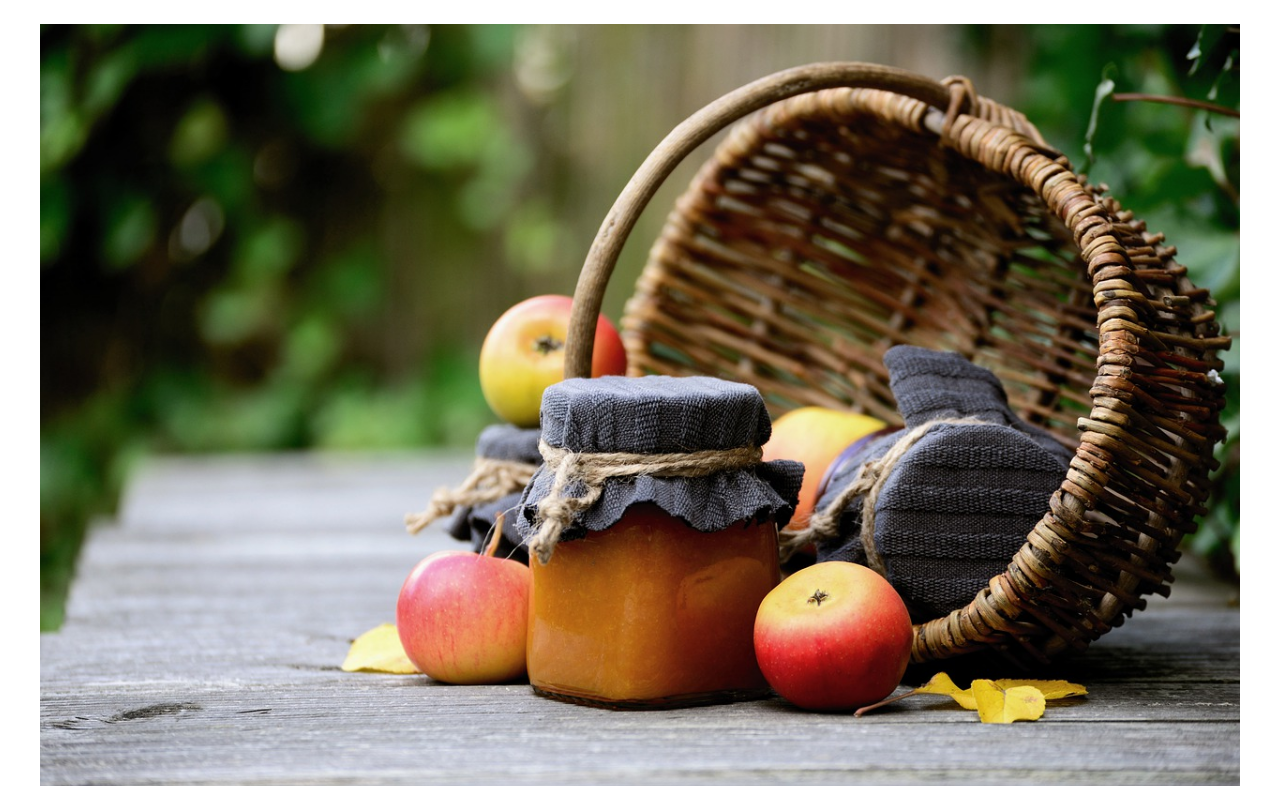
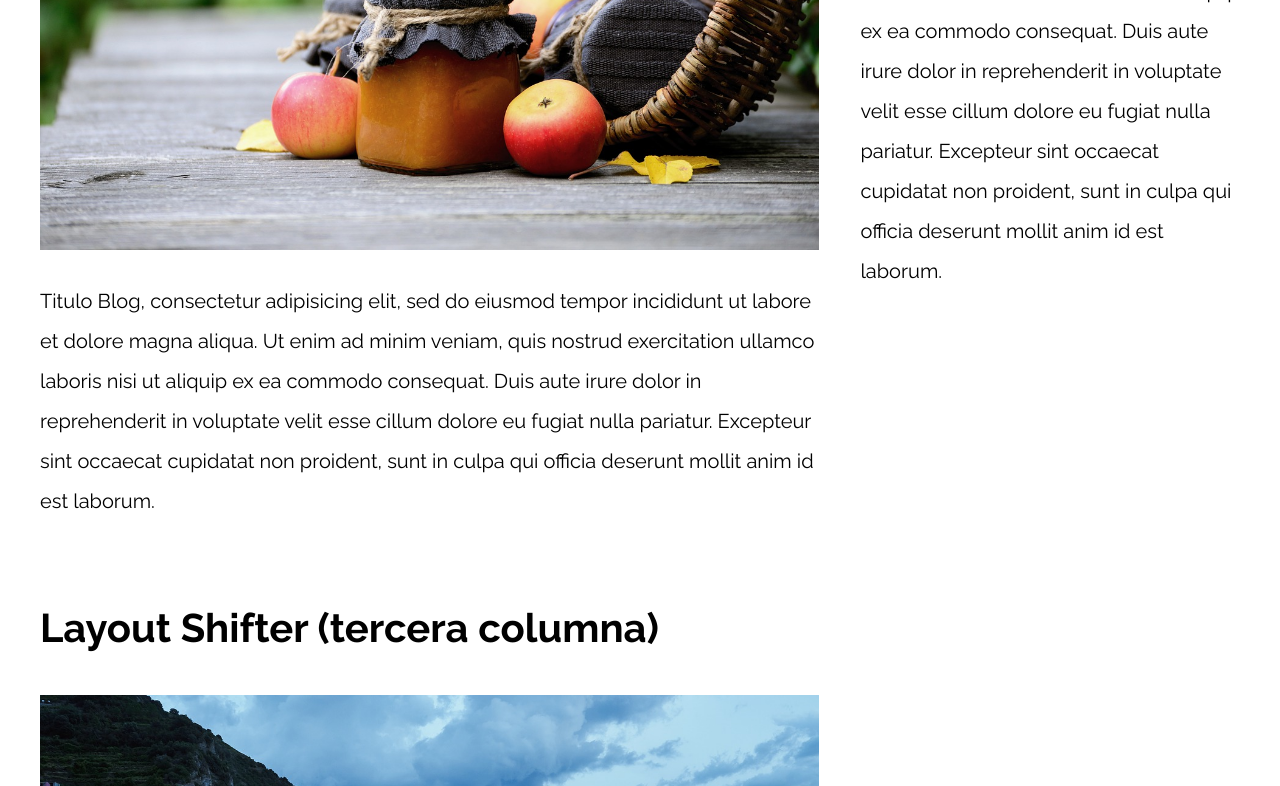
Before and after one commit to Leo-Zubiri/Patrones_RWD, a plain HTML site: page 12-layout_shifter_flexbox/index.html in a window 1280 px wide. Shown: the part 403-1189 px from the top of the page. Drawn offline with nearby package versions, Linux system fonts and the light colour scheme.

Commit message:
Layout shifter flex

```diff
--- a/12-layout_shifter_flexbox/css/styles.css
+++ b/12-layout_shifter_flexbox/css/styles.css
@@ -48,3 +48,36 @@ p {
 }
 
 /** CODIGO AQUI **/
+
+@media(min-width: 768px){
+    .layout-shifter{
+        display: flex ;
+        flex-direction: column-reverse;
+    }
+
+    .contenido-principal{
+        display: flex;
+        gap: 2rem;
+    }
+}
+
+@media(min-width: 992px){
+    .layout-shifter{
+        flex-direction: row;
+        justify-content: space-between;
+    }
+
+    .contenido-principal{
+        flex: 0 0 calc(66.6% - 2rem);
+        flex-wrap: wrap;
+    }
+
+    .sidebar{
+        flex: 0 0 calc(33.3% - 2rem);
+        order: 2;
+    }
+
+    .entrada-blog{
+        flex: 0 0 100%;
+    }
+}
--- a/12-layout_shifter_flexbox/index.html
+++ b/12-layout_shifter_flexbox/index.html
@@ -12,8 +12,8 @@
 
 <body>
 
-    <div class="contenedor">
-        <aside>
+    <div class="contenedor layout-shifter">
+        <aside class="sidebar">
             <h1>Titulo Blog (primera columna)</h1>
             <p>
                 Titulo Blog, consectetur adipisicing elit, sed do eiusmod tempor incididunt ut labore et dolore magna aliqua. Ut enim ad minim veniam, quis nostrud exercitation ullamco laboris nisi ut aliquip ex ea commodo consequat. Duis aute irure dolor in reprehenderit
@@ -21,7 +21,7 @@
             </p>
         </aside>
 
-        <main>
+        <main class="contenido-principal">
             <article class="entrada-blog">
                 <h1>Layout Shifter (segunda columna)</h1>
                 <img src="img/imagen1.jpg">
```
